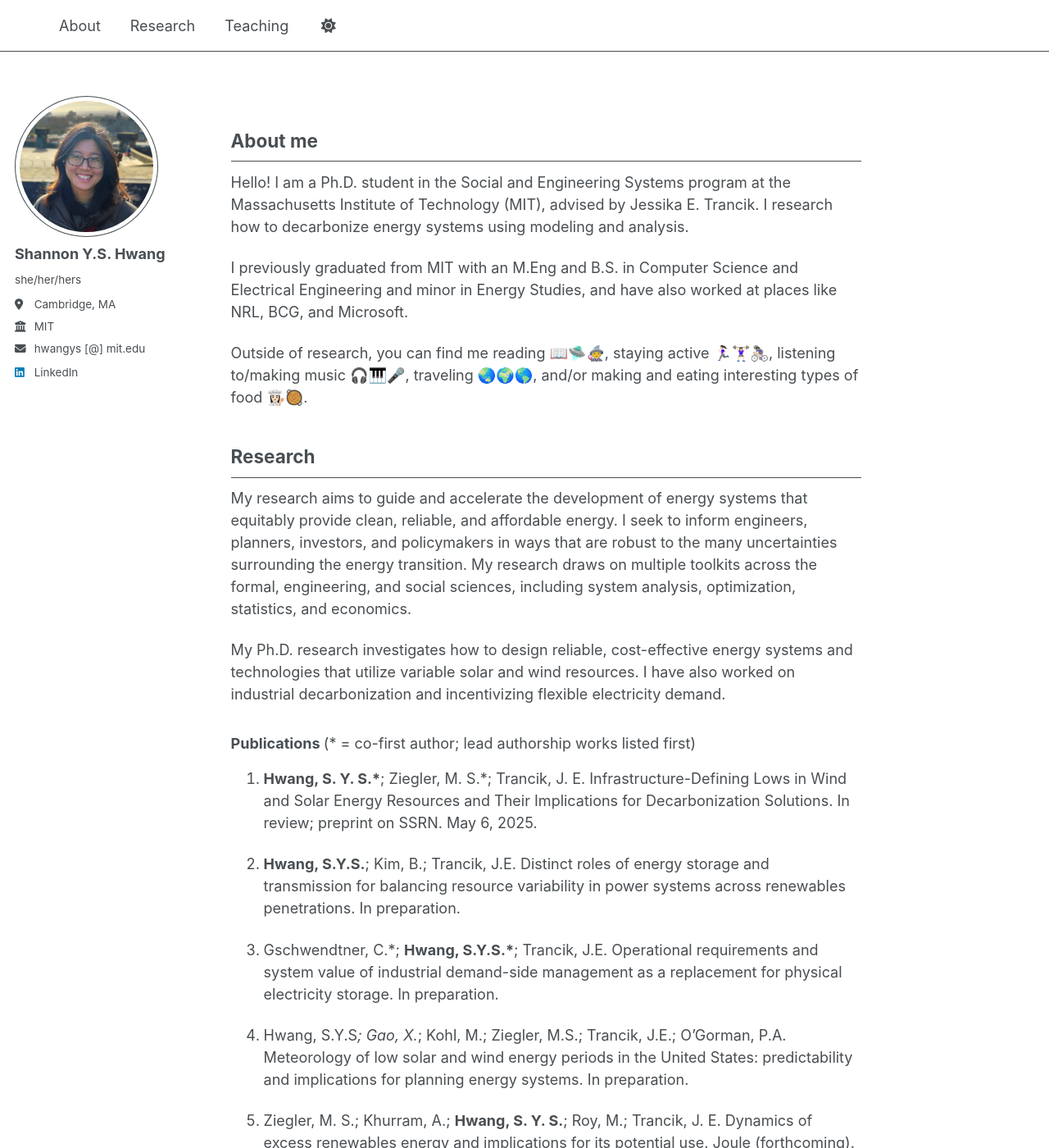
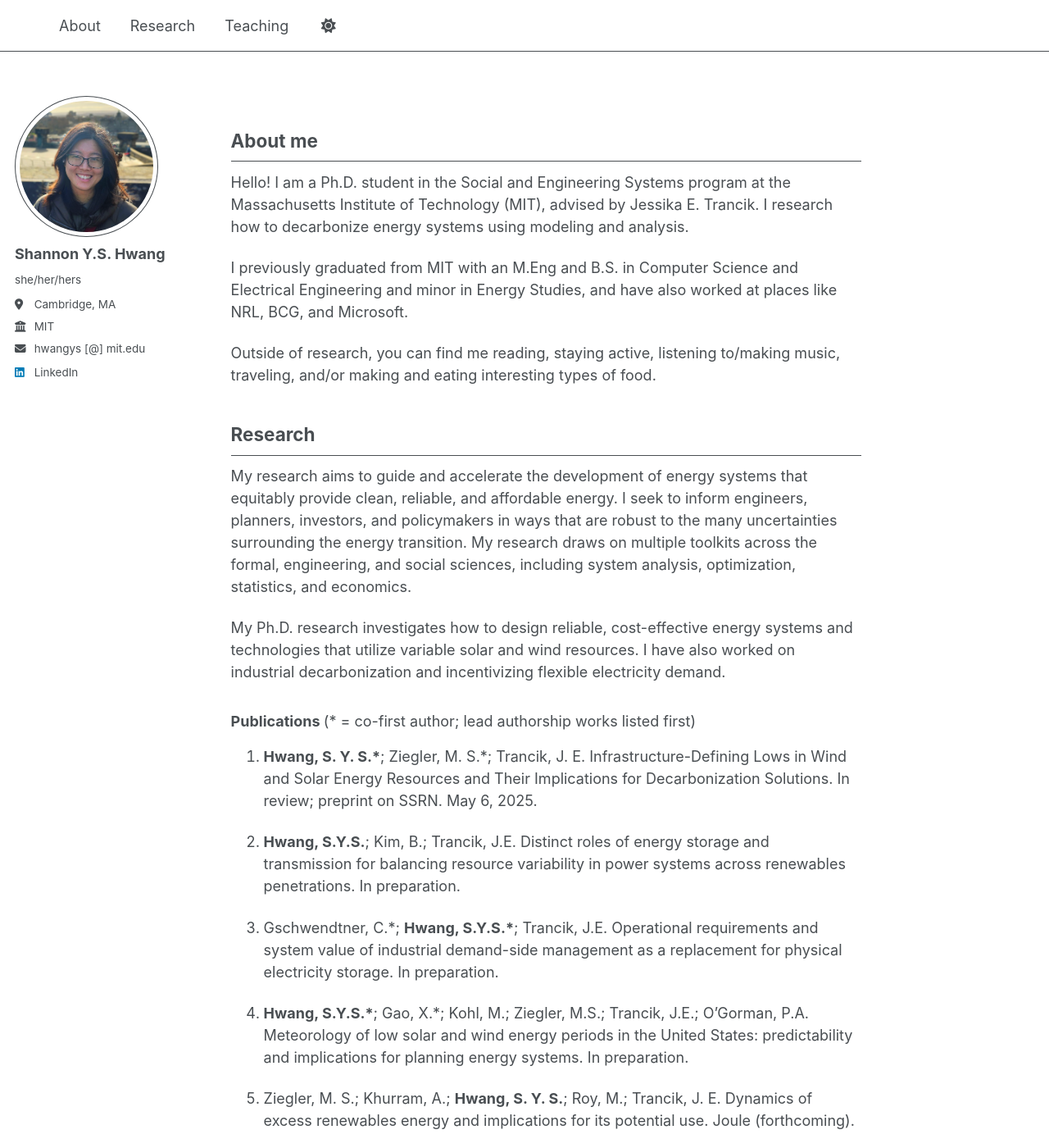
Before and after one commit to hwangshannon/hwangshannon.github.io, a Jekyll site: the page built from _pages/about.md, in a window 1280 px wide and 1400 px high. Shown: the whole window at 82% size. Built offline with Jekyll 4.4.1, drawn with Linux system fonts in a browser that asks for light colours; a style sheet for code colours, icons or effects is not loaded.

Commit message:
decided the emojis were too unprofessional

```diff
--- a/_pages/about.md
+++ b/_pages/about.md
@@ -13,7 +13,7 @@ Hello! I am a Ph.D. student in the Social and Engineering Systems program at the
 
 I previously graduated from MIT with an M.Eng and B.S. in Computer Science and Electrical Engineering and minor in Energy Studies, and have also worked at places like NRL, BCG, and Microsoft.
 
-Outside of research, you can find me reading 📖🛸🧙‍♀️, staying active 🏃🏻‍♀️🏋🏻‍♀️🚴🏻‍♀️, listening to/making music 🎧🎹🎤, traveling 🌏🌍🌎, and/or making and eating interesting types of food 👩🏻‍🍳🥘.
+Outside of research, you can find me reading, staying active, listening to/making music, traveling, and/or making and eating interesting types of food.
 
 
 ## Research
@@ -32,7 +32,7 @@ My Ph.D. research investigates how to design reliable, cost-effective energy sys
 
 3. Gschwendtner, C.\*; **Hwang, S.Y.S.\***; Trancik, J.E. Operational requirements and system value of industrial demand-side management as a replacement for physical electricity storage. In preparation.
 
-4. Hwang, S.Y.S*; Gao, X.*; Kohl, M.; Ziegler, M.S.; Trancik, J.E.; O’Gorman, P.A. Meteorology of low solar and wind energy periods in the United States: predictability and implications for planning energy systems. In preparation.
+4. **Hwang, S.Y.S.\***; Gao, X.\*; Kohl, M.; Ziegler, M.S.; Trancik, J.E.; O’Gorman, P.A. Meteorology of low solar and wind energy periods in the United States: predictability and implications for planning energy systems. In preparation.
 
 5. Ziegler, M. S.; Khurram, A.; **Hwang, S. Y. S.**; Roy, M.; Trancik, J. E. Dynamics of excess renewables energy and implications for its potential use. Joule (forthcoming).
 
```
